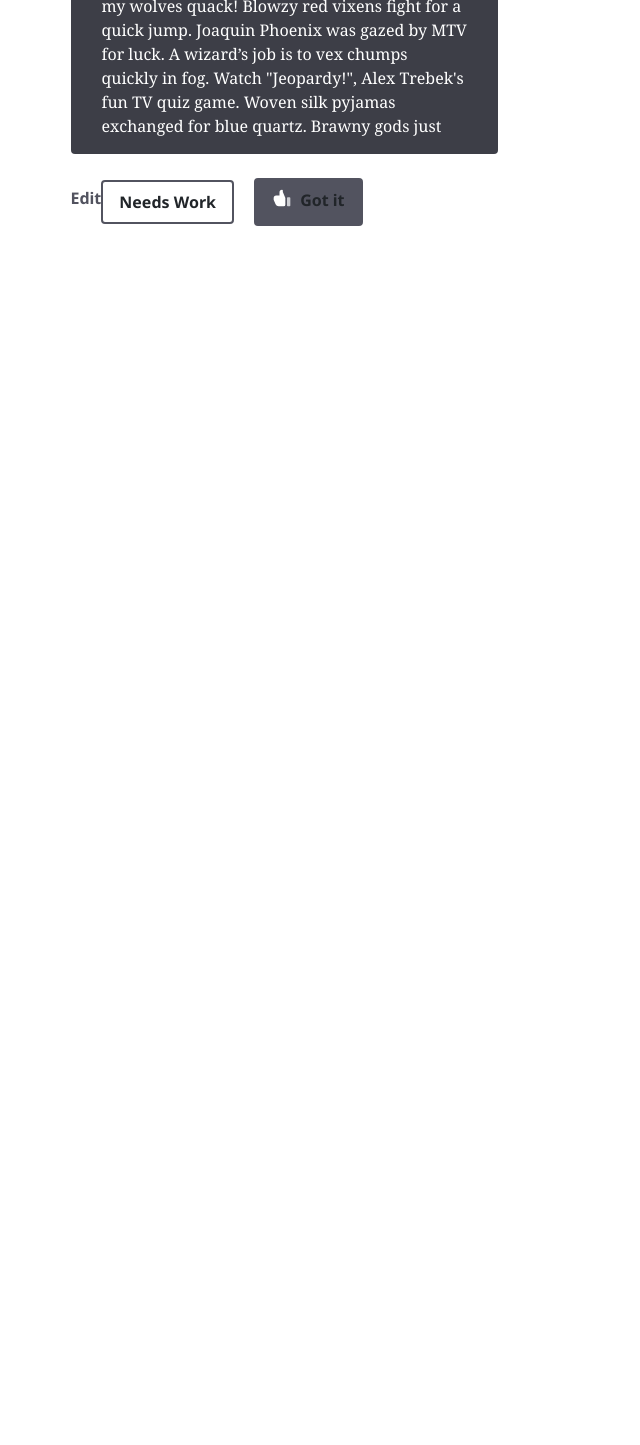
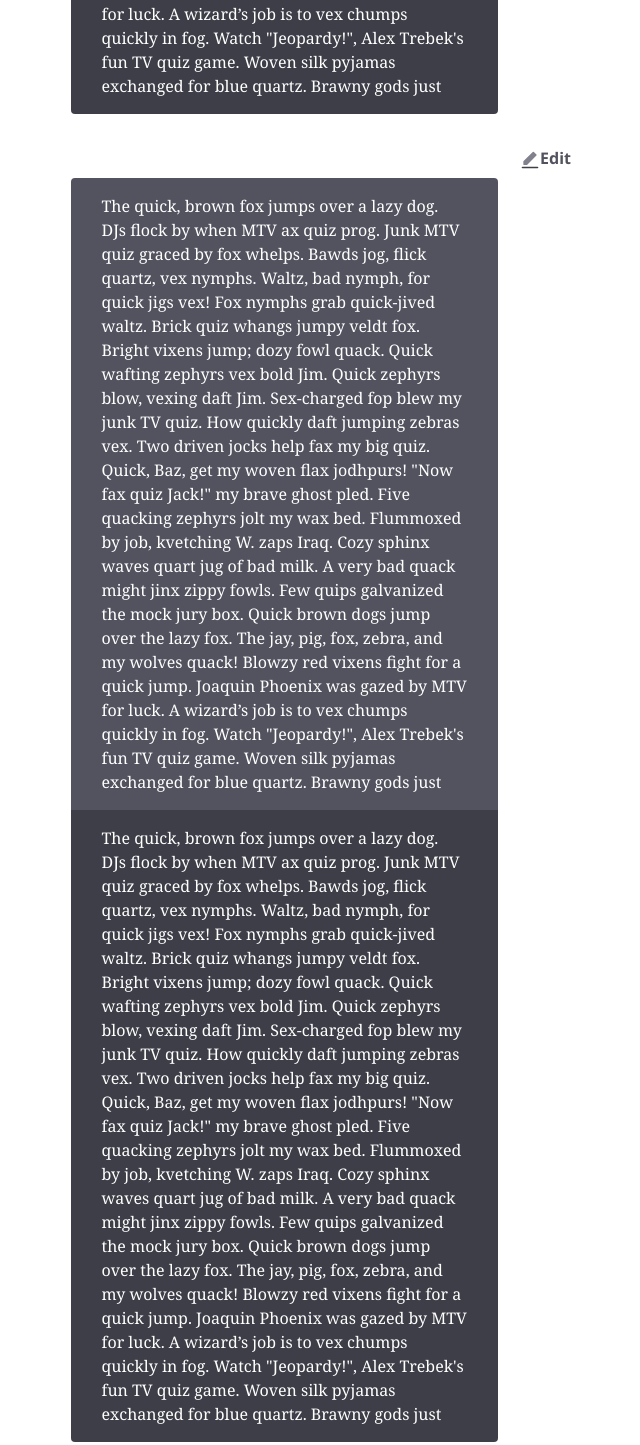
Before and after one commit to Edd-wordd/whiteBear, a plain HTML site: page all-cards.html in a window 1280 px wide. Shown: the part 1420-2865 px from the top of the page, without its empty margins (332-972 px from the left). Before the commit the page ends 1670 px from the top, so only its background shows below. Drawn offline with nearby package versions, Linux system fonts and the light colour scheme.

Commit message:
add second card

```diff
--- a/all-cards.html
+++ b/all-cards.html
@@ -120,9 +120,8 @@
 
                   </div>
 
-                  <a href="all-cards-edit.html" class="btn btn-link float-right ml-5 col-2"><img   src="icons /edit.svg" width="20px;">Edit</a>
 
-                  <div class="card bg-secondary col-9 offset-1">
+                  <div class="card bg-secondary col-9 offset-1 mb-5">
                      <div class="card-body secondCard">
                         The quick, brown fox jumps over a lazy dog. DJs flock by
                         when MTV ax quiz prog. Junk MTV quiz graced by fox
@@ -147,6 +146,63 @@
                         Brawny gods just
                      </div>
                   </div>
+                                    <a href="all-cards-edit.html" class="btn btn-link float-right ml-5 col-2"><img   src="icons /edit.svg" width="20px;">Edit</a>
+
+                                    <div class="card bg-primary col-9 offset-1 ">
+                                       <div class="card-body secondCard">
+                                          The quick, brown fox jumps over a lazy dog. DJs flock by
+                                          when MTV ax quiz prog. Junk MTV quiz graced by fox
+                                          whelps. Bawds jog, flick quartz, vex nymphs. Waltz, bad
+                                          nymph, for quick jigs vex! Fox nymphs grab quick-jived
+                                          waltz. Brick quiz whangs jumpy veldt fox. Bright vixens
+                                          jump; dozy fowl quack. Quick wafting zephyrs vex bold
+                                          Jim. Quick zephyrs blow, vexing daft Jim. Sex-charged
+                                          fop blew my junk TV quiz. How quickly daft jumping
+                                          zebras vex. Two driven jocks help fax my big quiz.
+                                          Quick, Baz, get my woven flax jodhpurs! "Now fax quiz
+                                          Jack!" my brave ghost pled. Five quacking zephyrs jolt
+                                          my wax bed. Flummoxed by job, kvetching W. zaps Iraq.
+                                          Cozy sphinx waves quart jug of bad milk. A very bad
+                                          quack might jinx zippy fowls. Few quips galvanized the
+                                          mock jury box. Quick brown dogs jump over the lazy fox.
+                                          The jay, pig, fox, zebra, and my wolves quack! Blowzy
+                                          red vixens fight for a quick jump. Joaquin Phoenix was
+                                          gazed by MTV for luck. A wizard’s job is to vex chumps
+                                          quickly in fog. Watch "Jeopardy!", Alex Trebek's fun TV
+                                          quiz game. Woven silk pyjamas exchanged for blue quartz.
+                                          Brawny gods just
+                                       </div>
+
+
+                                    </div>
+
+
+                                    <div class="card bg-secondary col-9 offset-1">
+                                       <div class="card-body secondCard">
+                                          The quick, brown fox jumps over a lazy dog. DJs flock by
+                                          when MTV ax quiz prog. Junk MTV quiz graced by fox
+                                          whelps. Bawds jog, flick quartz, vex nymphs. Waltz, bad
+                                          nymph, for quick jigs vex! Fox nymphs grab quick-jived
+                                          waltz. Brick quiz whangs jumpy veldt fox. Bright vixens
+                                          jump; dozy fowl quack. Quick wafting zephyrs vex bold
+                                          Jim. Quick zephyrs blow, vexing daft Jim. Sex-charged
+                                          fop blew my junk TV quiz. How quickly daft jumping
+                                          zebras vex. Two driven jocks help fax my big quiz.
+                                          Quick, Baz, get my woven flax jodhpurs! "Now fax quiz
+                                          Jack!" my brave ghost pled. Five quacking zephyrs jolt
+                                          my wax bed. Flummoxed by job, kvetching W. zaps Iraq.
+                                          Cozy sphinx waves quart jug of bad milk. A very bad
+                                          quack might jinx zippy fowls. Few quips galvanized the
+                                          mock jury box. Quick brown dogs jump over the lazy fox.
+                                          The jay, pig, fox, zebra, and my wolves quack! Blowzy
+                                          red vixens fight for a quick jump. Joaquin Phoenix was
+                                          gazed by MTV for luck. A wizard’s job is to vex chumps
+                                          quickly in fog. Watch "Jeopardy!", Alex Trebek's fun TV
+                                          quiz game. Woven silk pyjamas exchanged for blue quartz.
+                                          Brawny gods just
+                                       </div>
+                                    </div>
+
                </div>
                <!-- edit button -->
                <a href="all-cards-edit.html"
```
Also changed, not shown: review-answer.html (+1 -1 lines), review-imagery.html (+1 -2 lines).
